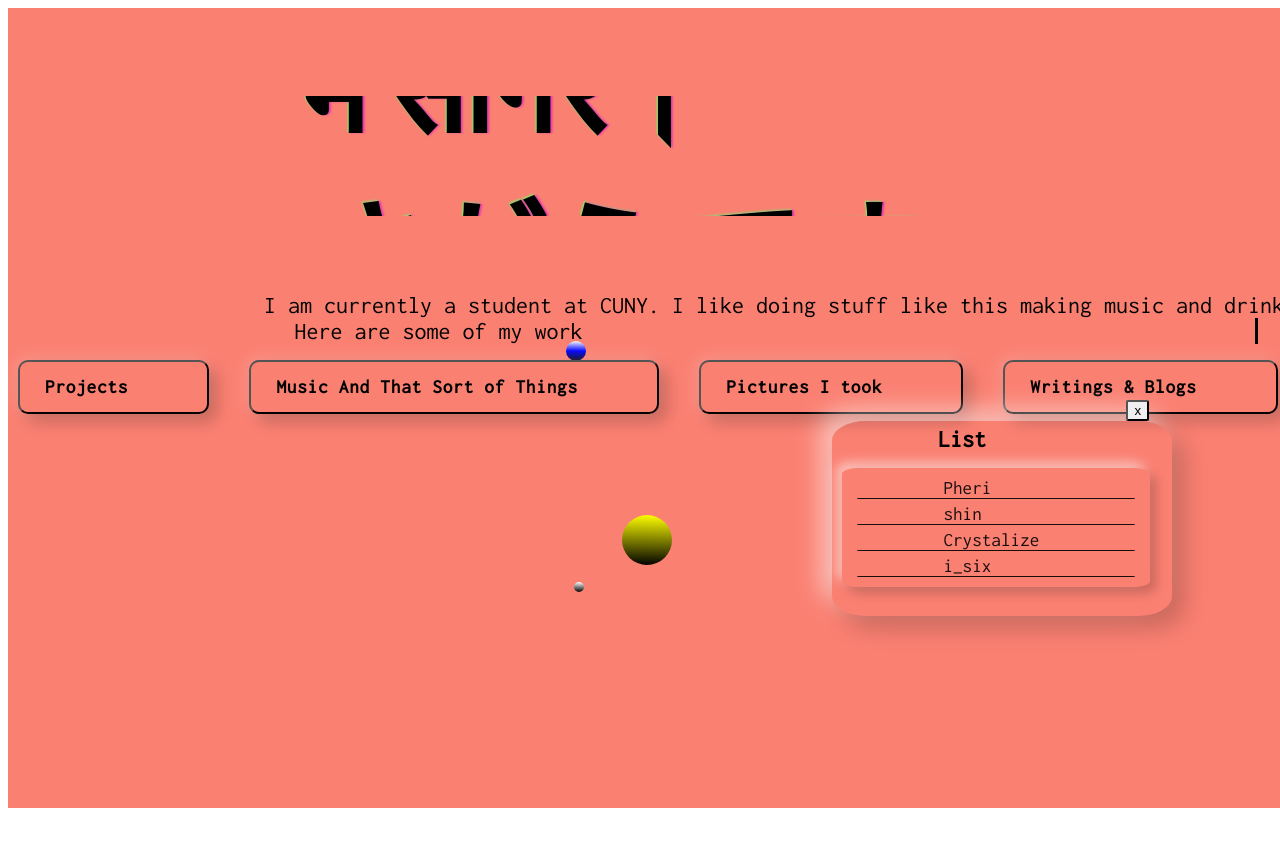
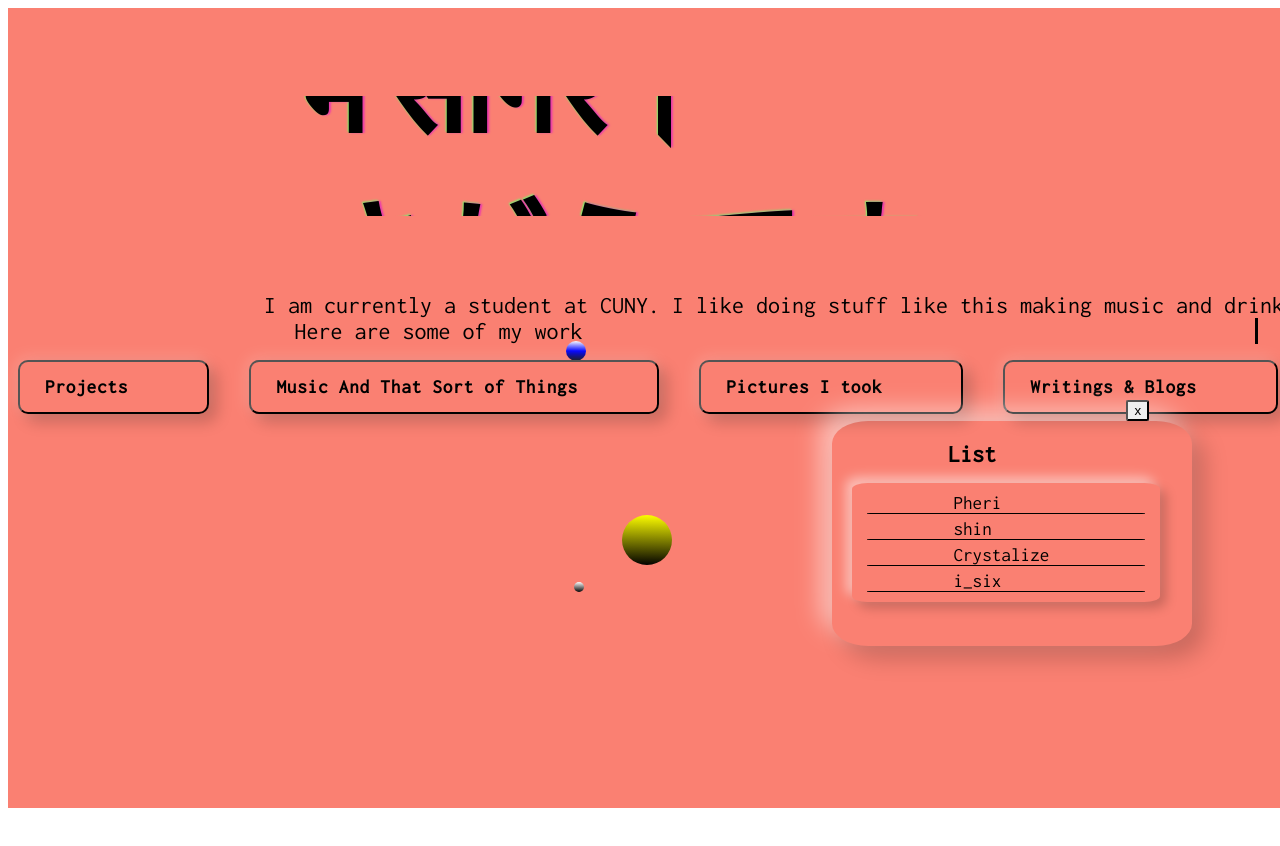
Before and after one commit to sgr2848/sagr, a React (Create React App) app: page /blogs in a window 1280 px wide. Both pictures are taken after a click on the button "Music And That Sort of Things". Shown: the top 846 px of the page. Built offline with nearby package versions, Linux system fonts and the light colour scheme; a web font is replaced by a local one.

Commit message:
working build

```diff
--- a/src/Components/css/music.module.css
+++ b/src/Components/css/music.module.css
@@ -3,7 +3,8 @@
   width: 320px;
   border-radius: 10%;
   z-index: 100000;
-  padding: 5px 10px;
+  /* padding-left:  10px; */
+  padding: 20px 20px;
   box-shadow: 12px 12px 24px 0 rgba(0, 0, 0, 0.2),
     -12px -12px 24px 0 rgba(255, 255, 255, 0.5);
   -moz-box-shadow: 12px 12px 24px 0 rgba(0, 0, 0, 0.2),
@@ -38,10 +39,10 @@
   border: none;
   padding-left: 30%;
   width: auto;
-  z-index: 100000;
+  z-index: 10000;
   font-size: 120%;
   margin: 5px;
-  opacity: 90%;
+
   border-radius: 2%;
   border-bottom: 1px solid;
 }
@@ -51,7 +52,7 @@
   position: relative;
   border-radius: 5%;
   padding: 10px 10px;
-  z-index:100000;
+  z-index:10000;
   /* background: linear-gradient(45deg, black, white); */
 }
 .insideB {
@@ -60,8 +61,6 @@
   grid-template-columns:  auto auto auto auto;
   gap:20px;
   border-radius: 5%;
-  opacity: 80%;
-  /* padding-left: 25%; */
 }
 .timebar {
   font-family: "Inconsolata", serif;
--- a/src/Components/css/table.module.css
+++ b/src/Components/css/table.module.css
@@ -76,7 +76,7 @@
   z-index: 50000;
 }
 .musicPop {
-  /* opacity:80%; */
+
   left: 65vw;
   top: 20%;
   width: 320px;
@@ -86,5 +86,4 @@
   border-top-left-radius: 10%;
   position: sticky;
   z-index: 10000000;
-  /* background: linear-gradient(2deg,  black,black,white,white); */
 }
```
Also changed, not shown: package.json (line endings or trailing spaces).
